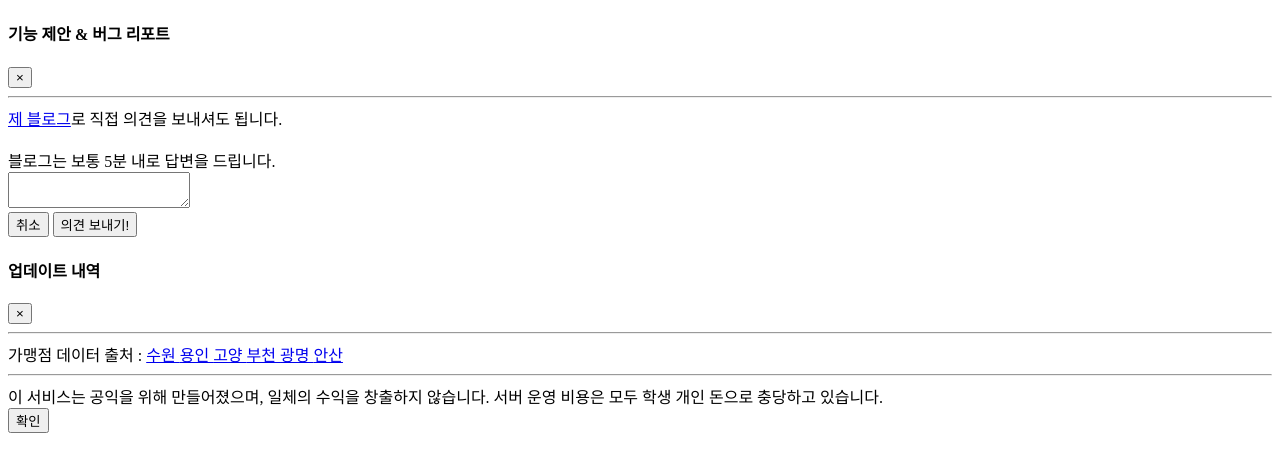
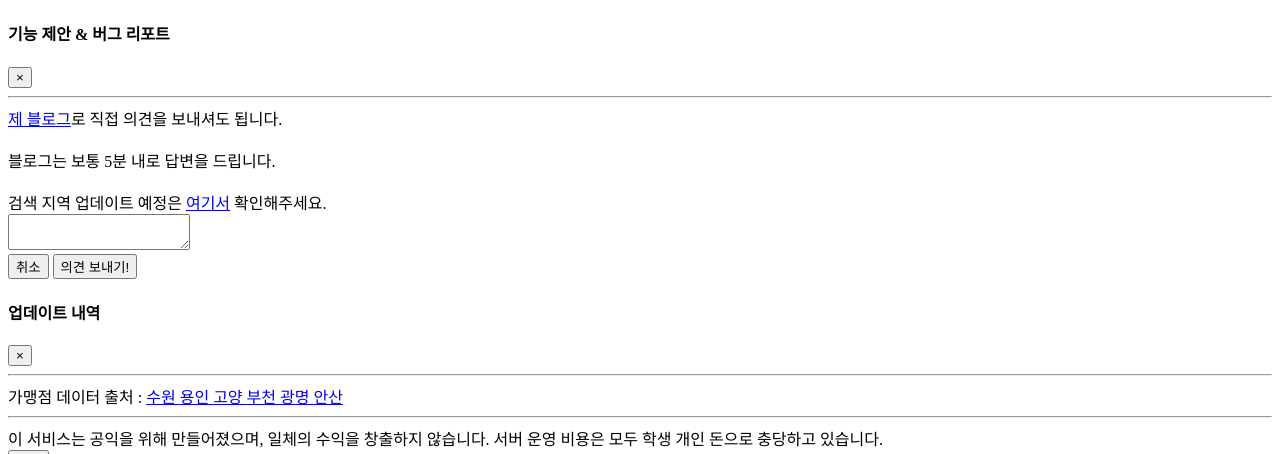
Before and after one commit to alicek106/available-stores-frontend, a Flask app: template templates/modals.html in a window 1280 px wide. Shown: the top 454 px of the page. Run offline with Flask 2, Linux system fonts and the light colour scheme; the template is opened without the code that fills it, so the values that code supplies are empty; parts of the project's set-up code (start-up, migrations or seed data) failed here and were passed over; some libraries are stand-ins or nearby versions.

Commit message:
Add update link

```diff
--- a/templates/modals.html
+++ b/templates/modals.html
@@ -14,6 +14,8 @@
                 <a href="https://blog.naver.com/alice_k106/221540349140">제 블로그</a>로 직접 의견을 보내셔도 됩니다.
                 <br><br>
                 블로그는 보통 5분 내로 답변을 드립니다.
+                <br><br>
+                검색 지역 업데이트 예정은 <a href="https://blog.naver.com/alice_k106/221541905012">여기서</a> 확인해주세요.
             </div>
             <div class="modal-body">
                 <div class="form-group">
```
